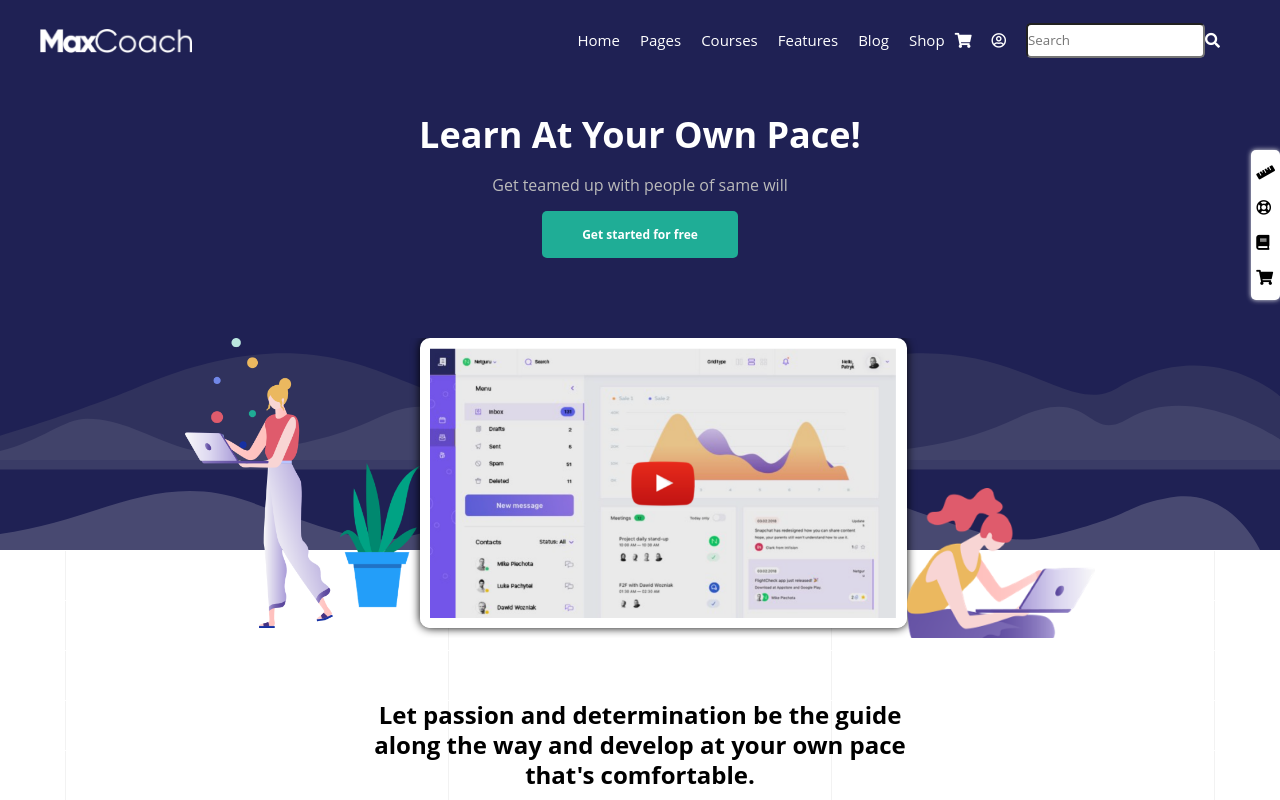
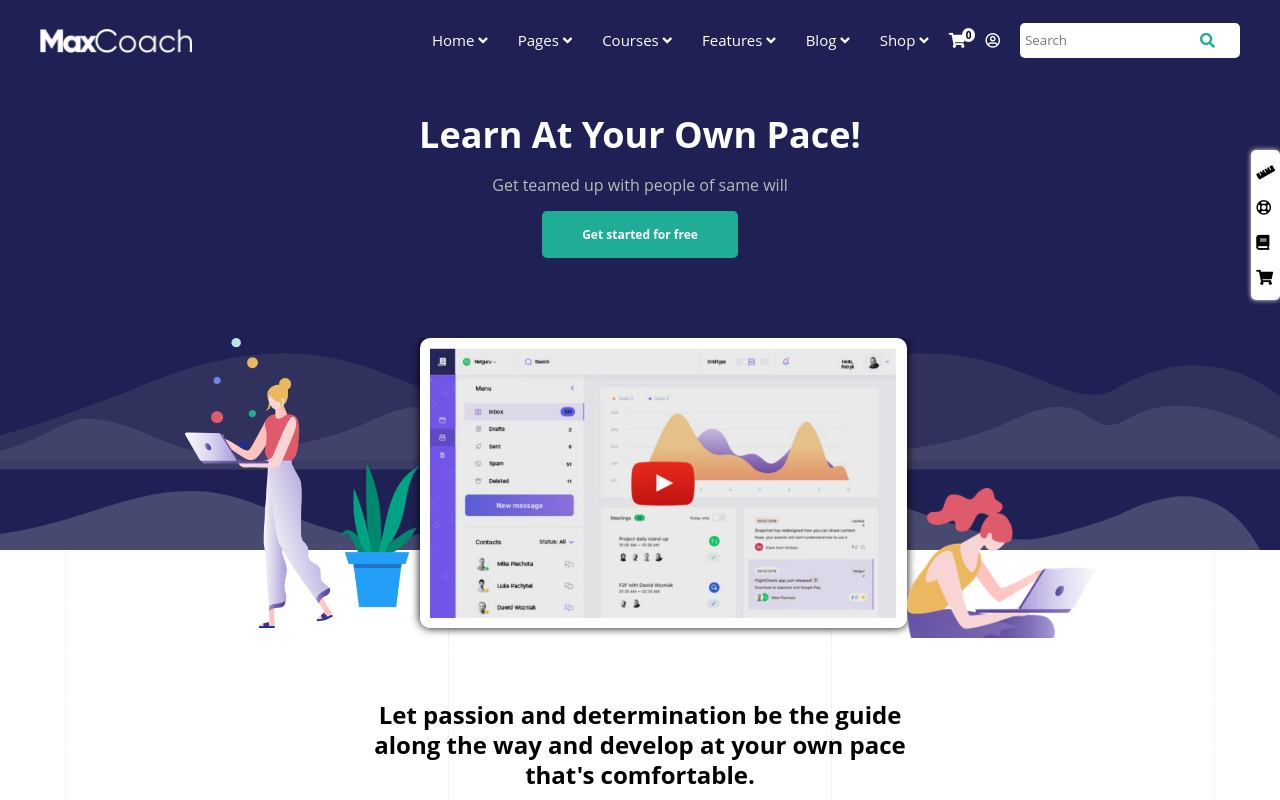
Before and after one commit to ThubeesanKugathas/proj-html-vuejs, a Vue app: page / in a window 1280 px wide. Shown: the top 800 px of the page. Built offline with nearby package versions, Linux system fonts and the light colour scheme.

Commit message:
HeaderNavBox styling

```diff
--- a/src/components/HeaderNavBox.vue
+++ b/src/components/HeaderNavBox.vue
@@ -3,12 +3,19 @@
         <img :src="`/navbar-logo/${logoString}.png`" alt="logo">
         <div class="right-side">
             <ul>
-                <li v-for="(link, index) in navList" :key="index">{{link}}</li>
+                <li v-for="(link, index) in navList" :key="index">
+                    {{link}}
+                    <i class="fas fa-angle-down"></i>
+                </li>
             </ul>
-            <i class="fas fa-shopping-cart"></i>
+            <i class="fas fa-shopping-cart">
+                <div class="cart-items">0</div>
+            </i>
             <i class="far fa-user-circle"></i>
-            <input type="text" placeholder="Search">
-            <i class="fas fa-search"></i>
+            <div class="input">
+                <input type="text" placeholder="Search">
+                <i class="fas fa-search"></i>
+            </div>
         </div>
     </nav>
 </template>
--- a/src/style/headernavbox.scss
+++ b/src/style/headernavbox.scss
@@ -1,4 +1,5 @@
 @import url('https://use.fontawesome.com/releases/v5.7.1/css/all.css');
+@import '../style/variables.scss';
 
 nav {
     display: flex;
@@ -23,7 +24,7 @@ nav {
 
             li {
                 color: #fff;
-                margin: 0 10px;
+                margin-left: 10px;
             }
         }
 
@@ -32,9 +33,38 @@ nav {
             margin-right: 20px;
         }
 
-        input {
+        .input {
+            border-radius: 5px;
+            background-color: #fff;
             height: 70%;
-            border-radius: 5px;
+            display: flex;
+            align-items: center;
+            padding: 0 5px;
+
+            input {
+                border: none;
+            }
+
+            i {
+                color: $green;
+                cursor: pointer;
+            }
+        }
+
+        .fa-shopping-cart {
+            position: relative;
+
+            .cart-items {
+                background-color: #fff;
+                padding: 2px 4px;
+                font-weight: bold;
+                position: absolute;
+                right: -10px;
+                top: -5px;
+                color: #000;
+                font-size: 10px;
+                border-radius: 50%;
+            }
         }
     }
 }
--- a/src/style/main/mainpartthree.scss
+++ b/src/style/main/mainpartthree.scss
@@ -40,10 +40,11 @@
                 display: flex;
                 align-items: center;
                 cursor: pointer;
+                border-radius: 5px;
 
                 &:hover {
                     background-color: #fff;
-                    box-shadow: 0 0 5px #ddd;
+                    box-shadow: 0 0 2px #ddd;
                 }
 
                 .image {
```
